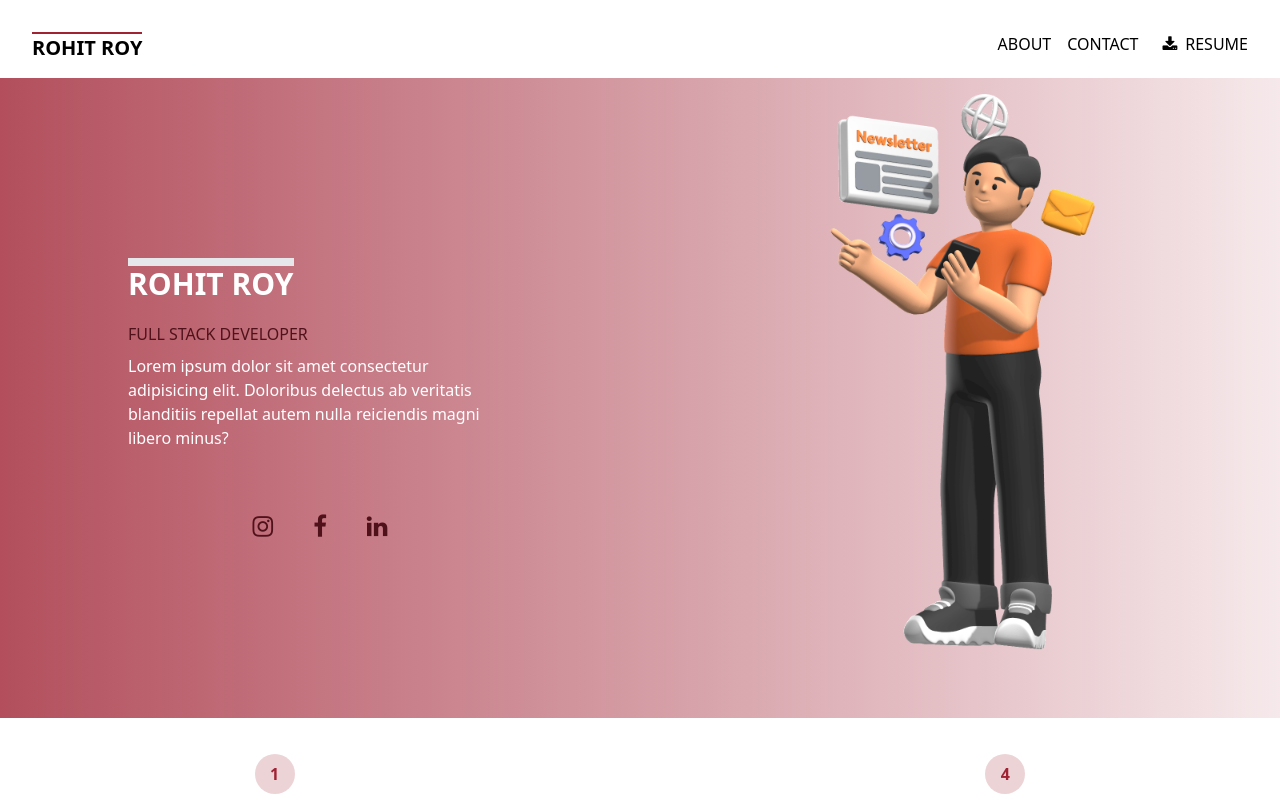
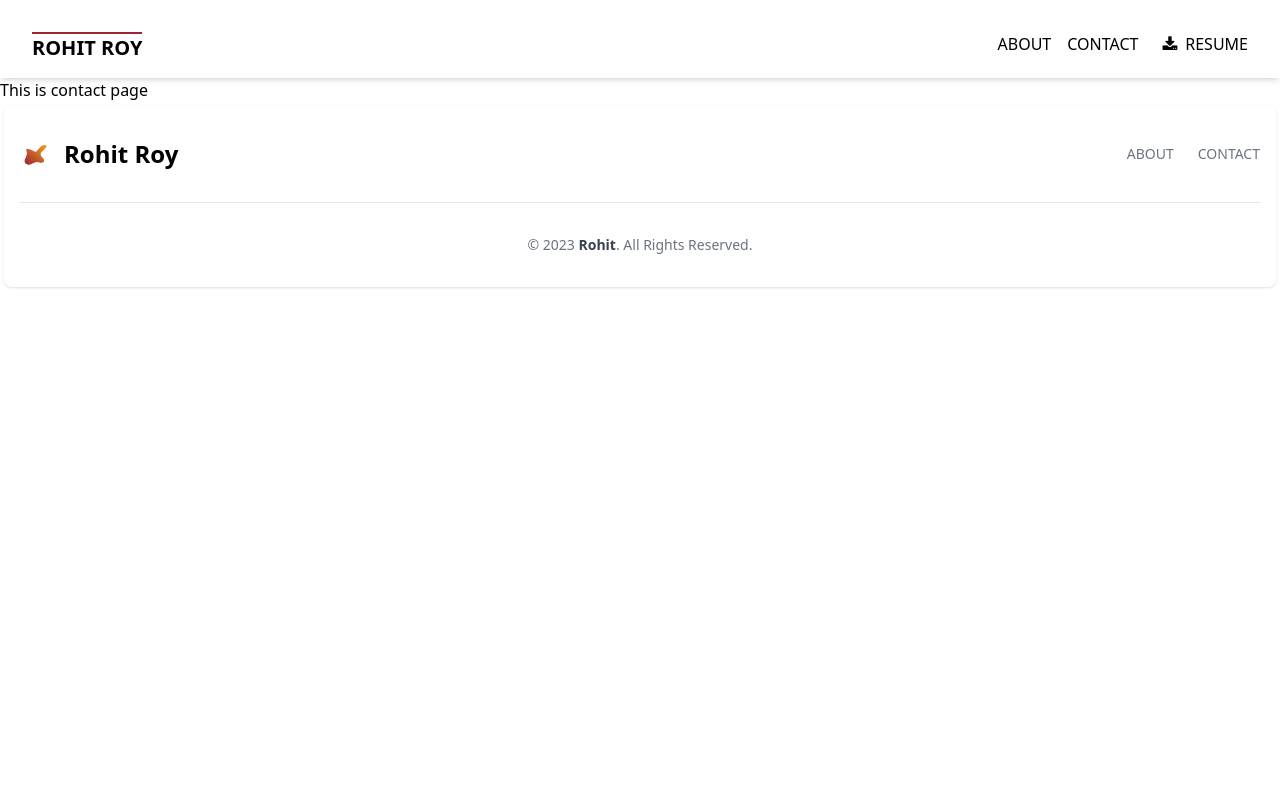
Before and after one commit to dishtam/portfolio, a React (Vite) app: page /contact in a window 1280 px wide. Shown: the top 800 px of the page. Built offline with nearby package versions, Linux system fonts and the light colour scheme; no server answers.

Commit message:
Added footer

```diff
--- a/package.json
+++ b/package.json
@@ -17,7 +17,8 @@
     "chart.js": "^4.4.3",
     "react": "^18.3.1",
     "react-chartjs-2": "^5.2.0",
-    "react-dom": "^18.3.1"
+    "react-dom": "^18.3.1",
+    "react-router-dom": "^6.26.1"
   },
   "devDependencies": {
     "@eslint/js": "^9.9.0",
--- a/src/App.tsx
+++ b/src/App.tsx
@@ -1,17 +1,22 @@
+import Footer from "./sections/Footer";
+import About from "./pages/About";
+import Contact from "./pages/Contact";
 import Nav from "./sections/Nav";
-import Hero from "./sections/Hero";
-import Intro from "./sections/Intro";
-import Project from "./sections/Project";
-import Coding from "./sections/Coding";
+import {BrowserRouter as Router, Routes, Route} from "react-router-dom";
 
 function App() {
-  return <div className="m-0 p-0 box-border">
-    <Nav/>
-    <Intro/>
-    <Hero/>
-    <Coding/>
-    <Project/>
-  </div>;
+  return (
+    <div className="m-0 p-0 box-border">
+      <Router>
+        <Nav />
+        <Routes>
+          <Route path="/" element={<About />} />
+          <Route path="/contact" element={<Contact />} />
+        </Routes>
+        <Footer />
+      </Router>
+    </div>
+  );
 }
 
 export default App
--- /dev/null
+++ b/src/components/DownloadResume.tsx
@@ -0,0 +1,12 @@
+export default function DownloadResume() {
+  return (
+    <div className="flex justify-center">
+      <span>
+        <a href="/resume.pdf" download="Rohit_Resume.pdf" className="uppercase">
+          <i className="fa fa-download px-2"></i>
+          Resume
+        </a>
+      </span>
+    </div>
+  );
+}
--- /dev/null
+++ b/src/pages/About.tsx
@@ -0,0 +1,15 @@
+import Hero from "../sections/Hero";
+import Intro from "../sections/Intro";
+import Project from "../sections/Project";
+import Coding from "../sections/Coding";
+
+export default function About() {
+  return (
+    <div>
+      <Intro />
+      <Hero />
+      <Coding />
+      <Project />
+    </div>
+  );
+}
--- /dev/null
+++ b/src/pages/Contact.tsx
@@ -0,0 +1,3 @@
+export default function Contact() {
+  return <div>This is contact page</div>;
+}
--- /dev/null
+++ b/src/sections/Footer.tsx
@@ -0,0 +1,44 @@
+export default function Footer() {
+  const currentYear = new Date().getFullYear(); // Get the current year
+
+  return (
+    <footer className="bg-white rounded-lg shadow dark:bg-gray-900 m-1">
+      <div className="w-full max-w-screen-xl mx-auto p-4 md:py-8">
+        <div className="sm:flex sm:items-center sm:justify-between">
+          <a
+            href="#"
+            className="flex items-center mb-4 sm:mb-0 space-x-3 rtl:space-x-reverse"
+          >
+            <img src="/bg1.png" className="h-8" alt="Logo" />
+            <span className="self-center text-2xl font-semibold whitespace-nowrap dark:text-white">
+              Rohit Roy
+            </span>
+          </a>
+          <ul className="flex flex-wrap items-center mb-6 text-sm font-medium text-gray-500 sm:mb-0 dark:text-gray-400">
+            <li>
+              <a href="#" className="hover:underline me-4 md:me-6 uppercase">
+                About
+              </a>
+            </li>
+            <li>
+              <a href="#" className="hover:underline uppercase">
+                Contact
+              </a>
+            </li>
+          </ul>
+        </div>
+        <hr className="my-6 border-gray-200 sm:mx-auto dark:border-gray-700 lg:my-8" />
+        <span className="block text-sm text-gray-500 sm:text-center dark:text-gray-400">
+          © {currentYear}{" "}
+          <a
+            href="#"
+            className="hover:underline font-semibold text-gray-700 dark:text-gray-200"
+          >
+            Rohit
+          </a>
+          . All Rights Reserved.
+        </span>
+      </div>
+    </footer>
+  );
+}
--- a/src/sections/Nav.tsx
+++ b/src/sections/Nav.tsx
@@ -1,4 +1,6 @@
 import { useState } from "react";
+import DownloadResume from "../components/DownloadResume";
+import { Link } from "react-router-dom";
 
 export default function Nav() {
   const [toggle, setTogle] = useState<boolean>(false);
@@ -15,16 +17,13 @@
         {/* For Desktop */}
         <div className="hidden sm:flex sm:gap-4 sm:hover:cursor-pointer">
           <div className="flex flex-col after:content-[''] after:block after:bg-blood after:w-0 after:h-0.5 after:transistion-all after:duration-300 hover:after:w-full">
-            ABOUT
+            <Link to="/">ABOUT</Link>
           </div>
           <div className="flex flex-col after:content-[''] after:block after:bg-blood after:w-0 after:h-0.5 after:transistion-all after:duration-300 hover:after:w-full">
-            CONTACT
+            <Link to="/contact">CONTACT</Link>
           </div>
           <div className="flex flex-col after:content-[''] after:block after:bg-blood after:w-0 after:h-0.5 after:transistion-all after:duration-300 hover:after:w-full">
-            <span>
-              <i className="fa fa-download px-2"></i>
-              RESUME
-            </span>
+            <DownloadResume />
           </div>
         </div>
         {/* For Mobile */}
@@ -43,7 +42,7 @@
               CONTACT
             </div>
             <div className="flex flex-col after:content-[''] after:block after:bg-blood after:w-0 after:h-0.5 after:transistion-all after:duration-300 hover:after:w-full">
-              RESUME
+              <DownloadResume />
             </div>
           </div>
         </div>
```
Also changed, not shown: 2 other files (tests, documents, lock files or other folders).
